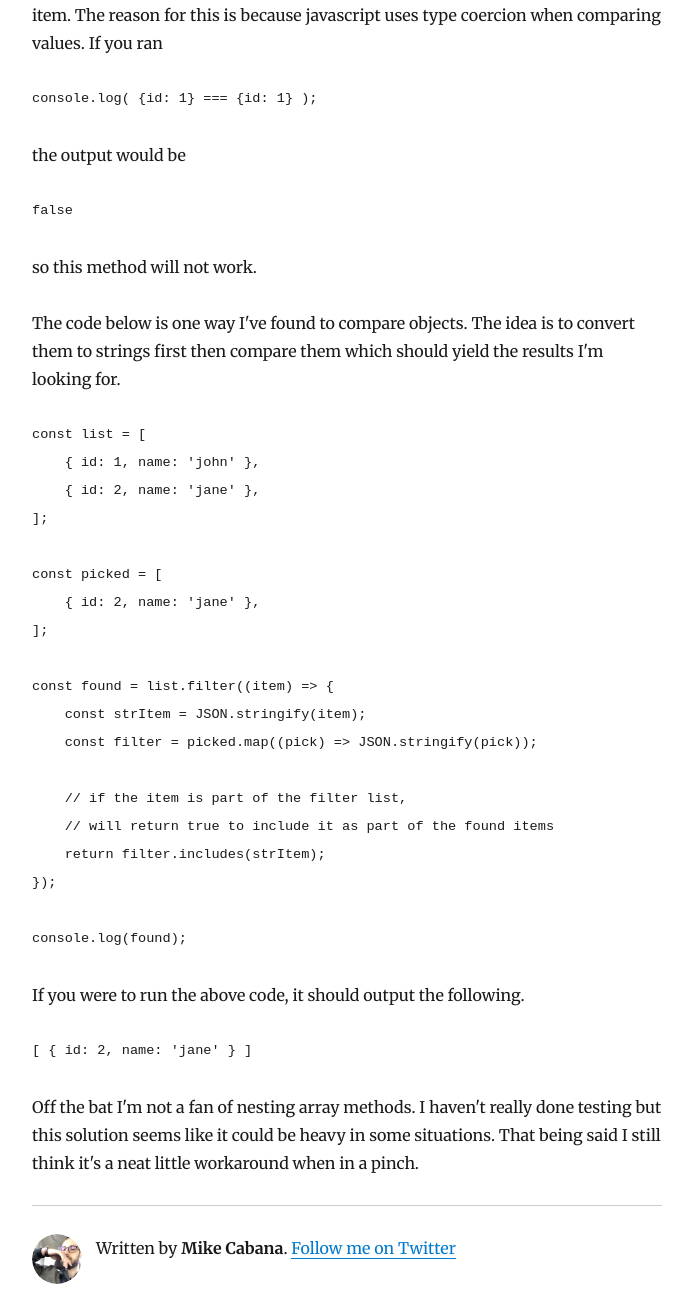
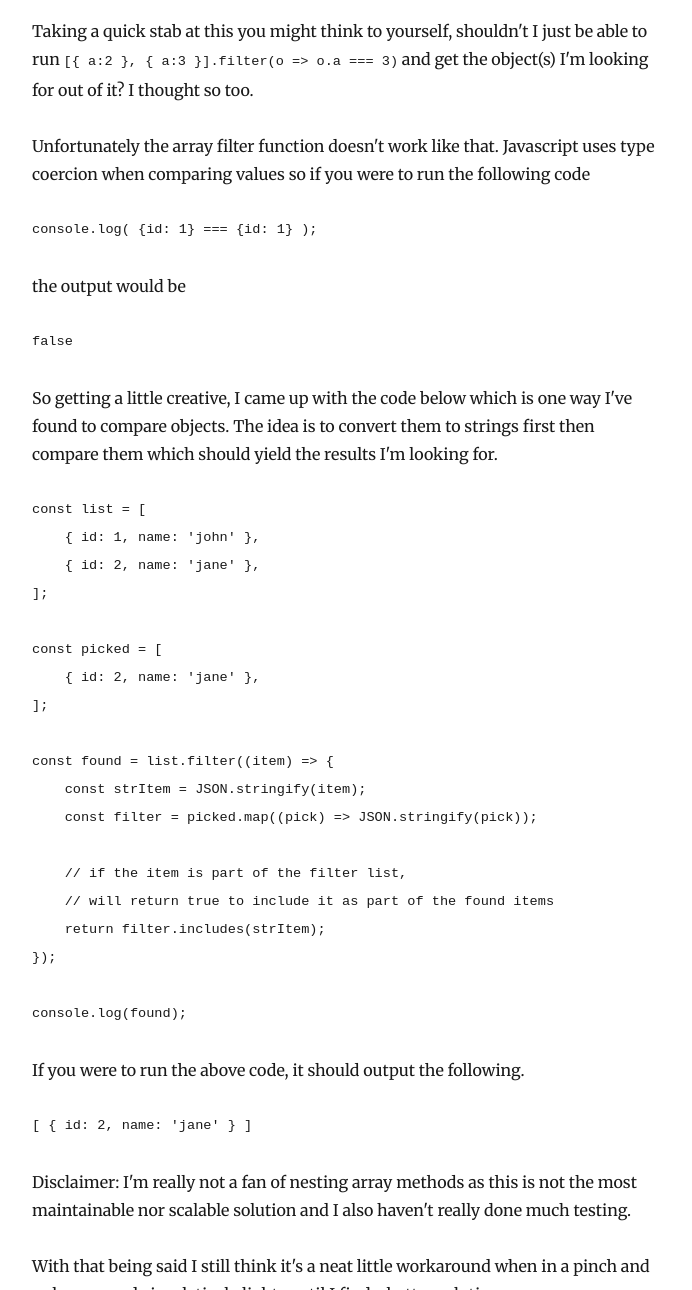
Before and after one commit to mikecabana/mikecabana, a Gatsby site: page /blog/filter-js-array-on-object/ in a window 1280 px wide. Shown: the part 250-1540 px from the top of the page, without its empty margins (293-985 px from the left). Built offline with nearby package versions, Linux system fonts and the light colour scheme; Gatsby itself is replaced by a stand-in of ours; some packages are replaced by stand-ins of ours; code samples lack their colours.

Commit message:
Update Blog “filter-js-array-on-object”

````diff
--- a/content/blog/filter-js-array-on-object.md
+++ b/content/blog/filter-js-array-on-object.md
@@ -1,27 +1,26 @@
 ---
 path: /
 date: 2020-05-21T17:00:00.000Z
-title: Filter JS Array on Object
-description: "How to use the whole object itself to filter a javascript array of objects."
+title: Filter Arrays Using the Full Object
+description: How you can use the whole object itself to filter an objects array.
 ---
-
 <!--StartFragment-->
 
-Unfortunately javascript array filter does not support filtering against a whole item.
-The reason for this is because javascript uses type coercion when comparing values.
-If you ran
+Taking a quick stab at this you might think to yourself, shouldn't I just be able to run `[{ a:2 }, { a:3 }].filter(o => o.a === 3)` and get the object(s) I'm looking for out of it?  I thought so too.
+
+Unfortunately the array filter function doesn't work like that. Javascript uses type coercion when comparing values so if you were to run the following code
+
 ```js
 console.log( {id: 1} === {id: 1} );
 ```
 
 the output would be
+
 ```terminal
 false
 ```
-so this method will not work.
 
-The code below is one way I've found to compare objects.
-The idea is to convert them to strings first then compare them which should yield the results I'm looking for.
+So getting a little creative, I came up with the code below which is one way I've found to compare objects. The idea is to convert them to strings first then compare them which should yield the results I'm looking for.
 
 ```js
 const list = [
@@ -51,7 +50,10 @@ If you were to run the above code, it should output the following.
 [ { id: 2, name: 'jane' } ]
 ```
 
-Off the bat I'm not a fan of nesting array methods. I haven't really done testing but this solution seems like it could be heavy in some situations.
-That being said I still think it's a neat little workaround when in a pinch.
+Disclaimer: I'm really not a fan of nesting array methods as this is not the most maintainable nor scalable solution and I also haven't really done much testing.
+
+With that being said I still think it's a neat little workaround when in a pinch and as long as code is relatively light...until I find a better solution.
+
+Peace!!
 
 <!--EndFragment-->
````
